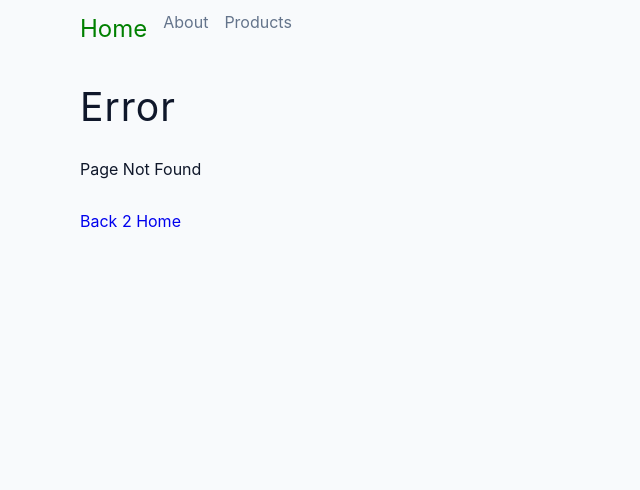
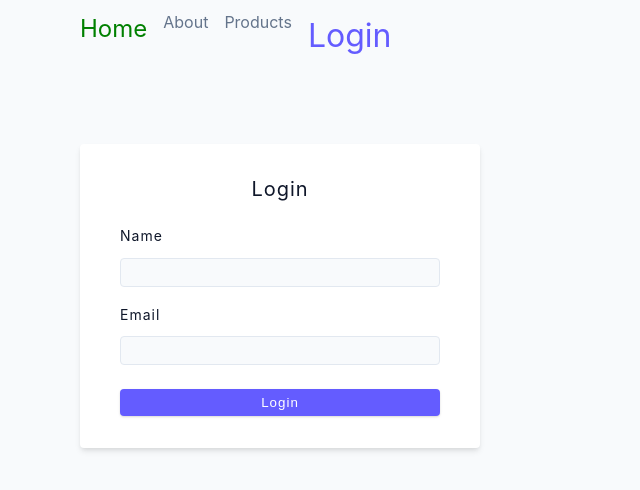
Before and after one commit to iamshahidameen/react-router-6, a React (Create React App) app: page /login in a window 1280 px wide. Before the commit this address had no page. Shown: the top 490 px of the page, without its empty margins (0-640 px from the left). Built offline with nearby package versions, Linux system fonts and the light colour scheme.

Commit message:
setup login functionality using useNavigate()

```diff
--- a/src/App.js
+++ b/src/App.js
@@ -1,3 +1,4 @@
+import { useState } from 'react';
 import { BrowserRouter, Routes, Route } from 'react-router-dom';
 import Home from './pages/Home';
 import About from './pages/About';
@@ -5,8 +6,11 @@
 import Error from './pages/Error';
 import SharedLayout from './pages/SharedLayout';
 import SingleProduct from './pages/SingleProduct';
+import Login from './pages/Login';
+import Dashboard from './pages/Dashboard';
 
 function App() {
+  const [user, setUser] = useState(null);
   return (
     <BrowserRouter>
       <Routes>
@@ -16,9 +20,8 @@
           <Route path="products" element={<Products />} />
           <Route path="*" element={<Error />} />
           <Route path="products/:productID" element={<SingleProduct />} />
-        </Route>
-        <Route path="dashboard" element={<h1>Dashboard</h1>}>
-          <Route path="asana" element={<h1>ASANA</h1>} />
+          <Route path="login" element={<Login setUser={setUser} />} />
+          <Route path="dashboard" element={<Dashboard user={user} />} />
         </Route>
       </Routes>
     </BrowserRouter>
--- a/src/components/StyledNavbar.js
+++ b/src/components/StyledNavbar.js
@@ -27,6 +27,12 @@
       >
         Products
       </NavLink>
+      <NavLink
+        to="/login"
+        className={({ isActive }) => (isActive ? 'link active' : 'link')}
+      >
+        Login
+      </NavLink>
     </nav>
   );
 };
--- a/src/pages/Dashboard.js
+++ b/src/pages/Dashboard.js
@@ -1,7 +1,9 @@
-const Dashboard = () => {
+const Dashboard = ({ user }) => {
   return (
-    <section className='section'>
+    <section className="section">
       <h4>Dashboard</h4>
+      <h5>Welcome, {user.name}</h5>
+      <h6>Package sent to : {user.email}</h6>
     </section>
   );
 };
--- a/src/pages/Login.js
+++ b/src/pages/Login.js
@@ -1,41 +1,48 @@
 import { useState } from 'react';
-const Login = () => {
+import { useNavigate } from 'react-router-dom';
+const Login = ({ setUser }) => {
   const [name, setName] = useState('');
   const [email, setEmail] = useState('');
-
+  const navigate = useNavigate();
   const handleSubmit = async (e) => {
     e.preventDefault();
+    console.log(name, email);
+
+    if (!name || !email) return;
+    console.log('yes value exist');
+    setUser({ name: name, email: email });
+    navigate('/dashboard');
   };
 
   return (
-    <section className='section'>
-      <form className='form' onSubmit={handleSubmit}>
+    <section className="section">
+      <form className="form" onSubmit={handleSubmit}>
         <h5>login</h5>
-        <div className='form-row'>
-          <label htmlFor='name' className='form-label'>
+        <div className="form-row">
+          <label htmlFor="name" className="form-label">
             name
           </label>
           <input
-            type='text'
-            className='form-input'
-            id='name'
+            type="text"
+            className="form-input"
+            id="name"
             value={name}
             onChange={(e) => setName(e.target.value)}
           />
         </div>
-        <div className='form-row'>
-          <label htmlFor='email' className='form-label'>
+        <div className="form-row">
+          <label htmlFor="email" className="form-label">
             email
           </label>
           <input
-            type='email'
-            className='form-input'
-            id='email'
+            type="email"
+            className="form-input"
+            id="email"
             value={email}
             onChange={(e) => setEmail(e.target.value)}
           />
         </div>
-        <button type='submit' className='btn btn-block'>
+        <button type="submit" className="btn btn-block">
           login
         </button>
       </form>
```
